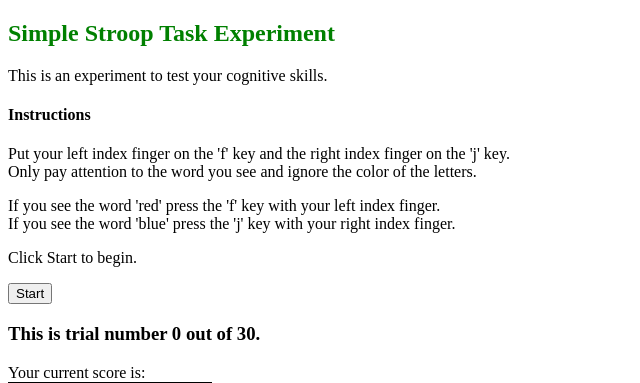
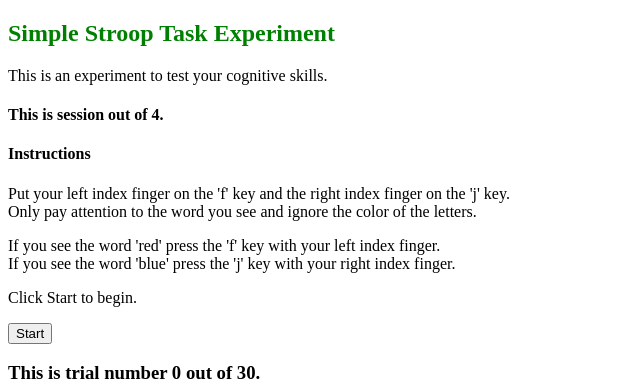
Before and after one commit to crainbf/psych_app, a Django app: page / in a window 1280 px wide. Shown: the top 383 px of the page, without its empty margins (0-640 px from the left). Run offline with Django 3.2, Linux system fonts and the light colour scheme; some libraries are stand-ins or nearby versions.

Commit message:
Writing session number to screen

```diff
--- a/website/static/script.js
+++ b/website/static/script.js
@@ -54,16 +54,8 @@
 var num_correct = 0;
 var num_trials = 0;
 var trials = [];
-var stimColor, stimWord, start_time, url_destin;
+var stimColor, stimWord, start_time, url_destin, session_no;
 var max_trials = 3;
-
-//Check if cookie exists and set session to 1 otherwise
-if ($.cookie('session_no') === null){
-    $.cookie('session_no', 1);
-}
-//Save session number in variable to increment later
-var session_no = parseInt($.cookie('session_no'), 10);
-
 
 function start() {
     "use strict";
@@ -106,6 +98,16 @@
     "use strict";
     //Disable response
     $('#red, #blue').attr("disabled", "disabled");
+
+    //Check if cookie exists and set session to 1 otherwise
+    if ($.cookie('session_no') === null){
+        $.cookie('session_no', 1);
+    }
+    //Print session count
+    $('#session_no').html($.cookie('session_no'));
+
+    //Save numeric session count in variable for later incrementation
+    session_no = parseInt($.cookie('session_no'), 10);
 
     $('#start').click(hide_start);
     ajaxSetup();
--- a/website/templates/website/home.html
+++ b/website/templates/website/home.html
@@ -9,6 +9,8 @@
 		<h2>Simple Stroop Task Experiment</h2>
 
 		<p>This is an experiment to test your cognitive skills.</p>
+
+		<h4>This is session <span id="session_no"></span> out of 4.</h4>
 
 		<h4>Instructions</h4>
 
```
